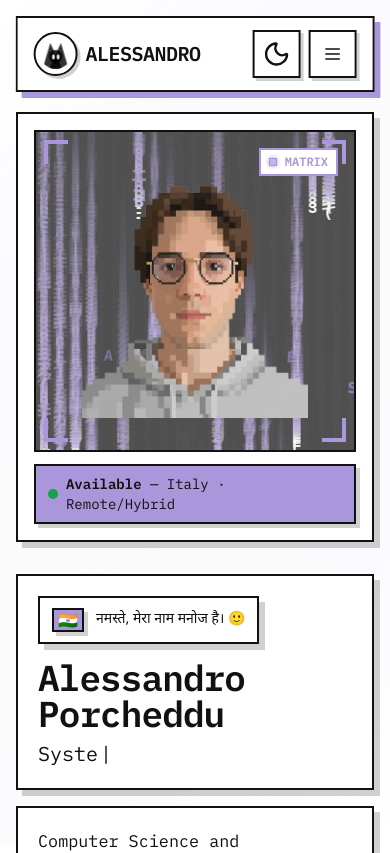
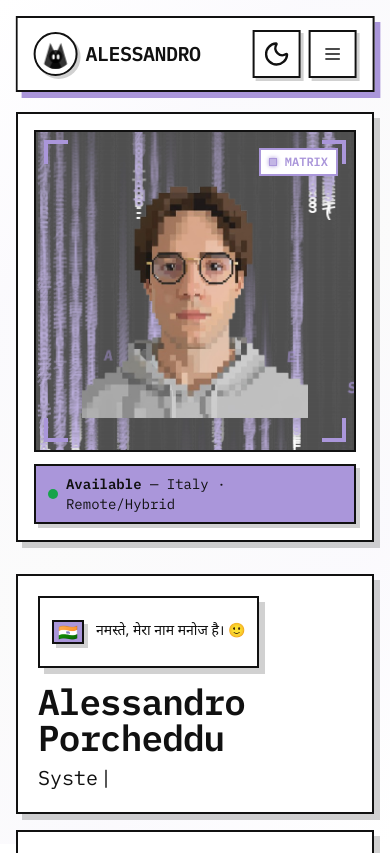
Before and after one commit to D3stan/portfolio, a React (Vite) app: page / in a window 390 px wide. Shown: the top 853 px of the page. Built offline with nearby package versions, Linux system fonts and the light colour scheme.

Commit message:
fixed mobile text warping

```diff
--- a/src/components/HelloRotator.jsx
+++ b/src/components/HelloRotator.jsx
@@ -133,10 +133,10 @@ export default function HelloRotator({
   return (
     <div className={`mb-4 ${className}`}>
       {/* MATCHES ABOUT BOX: single border, offset shadow, square corners */}
-      <div className="inline-flex max-w-full items-center gap-3 border-2 border-border bg-card px-3 py-2 shadow-[6px_6px_0_var(--shadow-strong)] rounded-none min-h-[3rem] sm:min-h-[2.5rem]">
+      <div className="inline-flex max-w-full items-center gap-3 border-2 border-border bg-card px-3 py-2 shadow-[6px_6px_0_var(--shadow-strong)] rounded-none h-[4.5rem] sm:h-[3.5rem] md:h-[4rem]">
         {/* Flag chip – same visual language (single border + small shadow), square */}
         <span
-          className="inline-flex h-6 min-w-8 items-center justify-center border-2 border-border bg-accent px-1 leading-none shadow-[4px_4px_0_var(--shadow-strong)] rounded-none"
+          className="inline-flex h-6 min-w-8 items-center justify-center border-2 border-border bg-accent px-1 leading-none shadow-[4px_4px_0_var(--shadow-strong)] rounded-none flex-shrink-0"
           role="img"
           aria-label="language flag"
         >
@@ -152,7 +152,7 @@ export default function HelloRotator({
             transition={{ duration: 0.25 }}
             dir={current.dir || "ltr"}
             style={current.style}
-            className="text-sm sm:text-base md:text-lg"
+            className="text-sm sm:text-base md:text-lg leading-relaxed flex-1"
           >
             {current.text}
           </motion.div>
```
